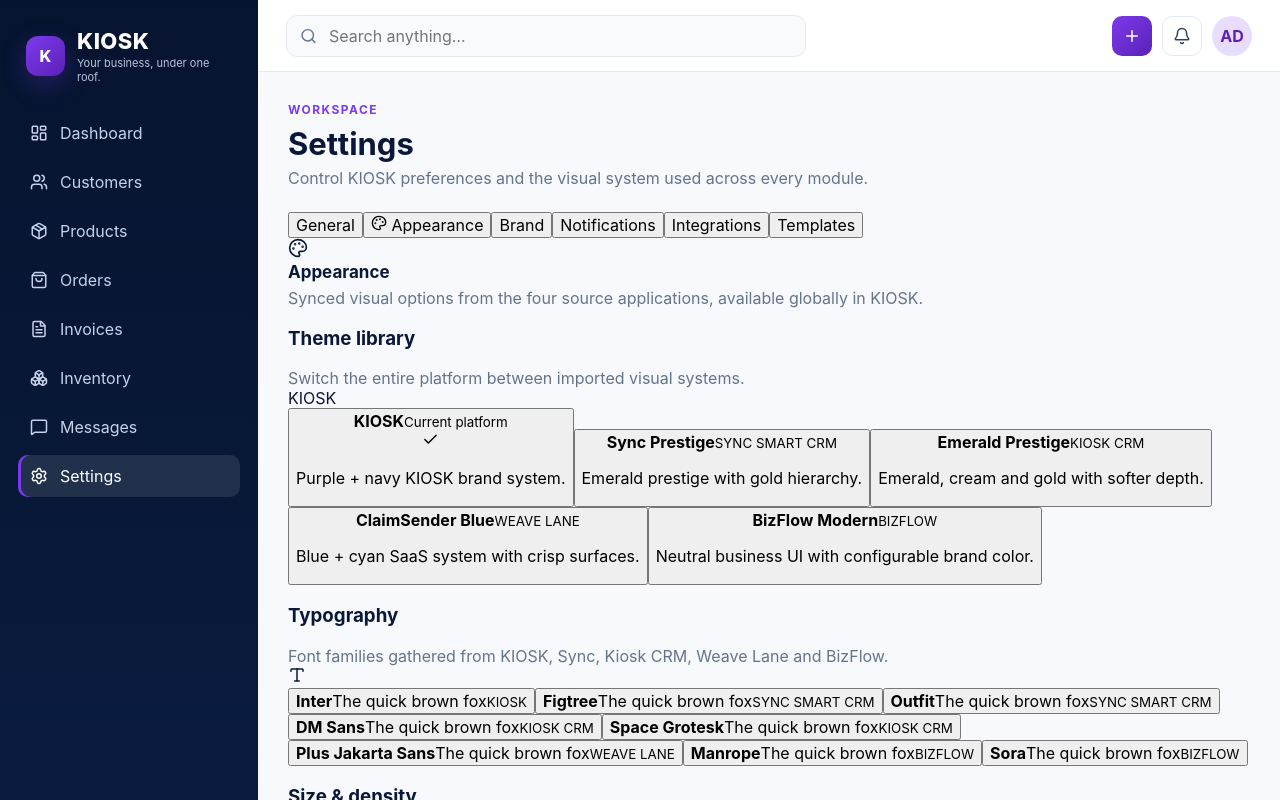
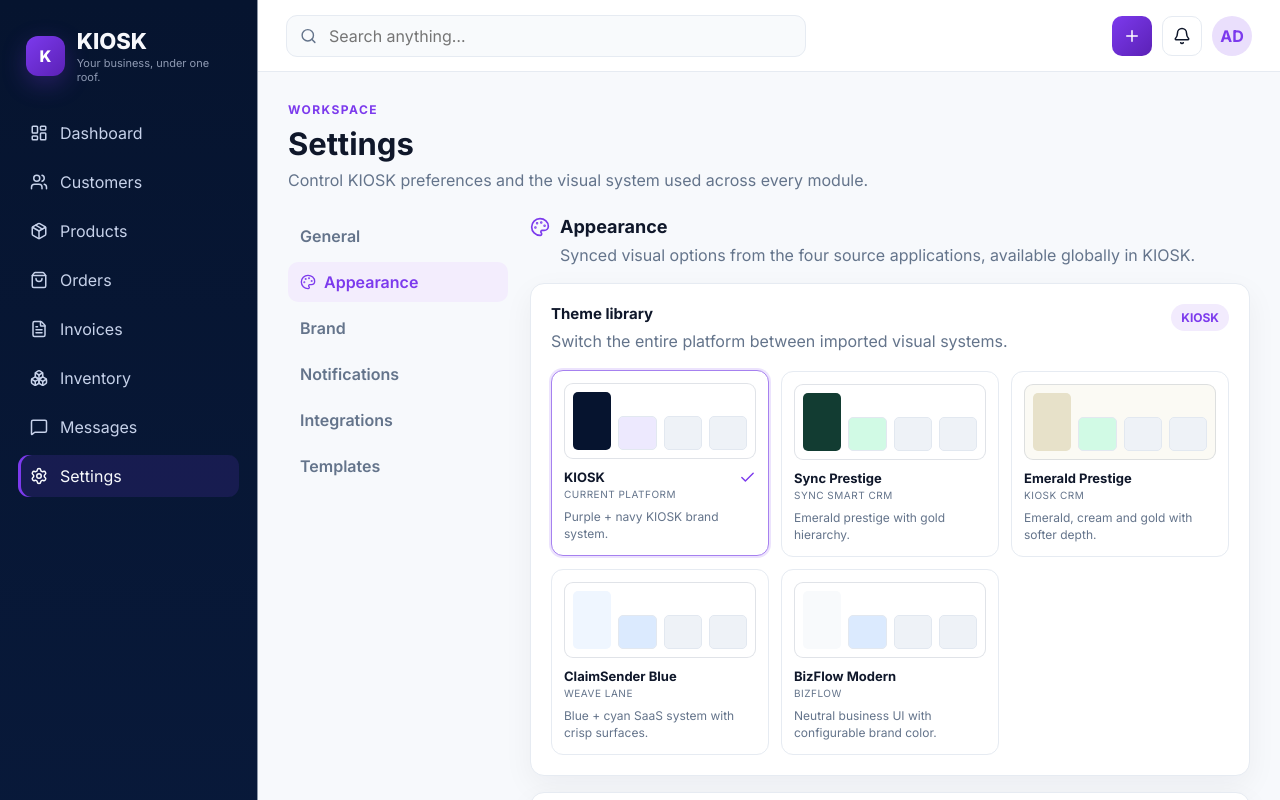
Before and after one commit to demoskidigitalagency-stack/kiosk-platform, a React (Vite) app: page / in a window 1280 px wide. Shown: the top 800 px of the page. Built offline with nearby package versions, Linux system fonts and the light colour scheme.

Commit message:
feat: add unified appearance themes typography density and templates

```diff
--- a/src/styles.css
+++ b/src/styles.css
@@ -1,83 +1,139 @@
+@import url('https://fonts.googleapis.com/css2?family=DM+Sans:wght@400;500;600;700&family=Figtree:wght@400;500;600;700&family=Inter:wght@400;500;600;700;800&family=Manrope:wght@400;500;600;700&family=Outfit:wght@400;500;600;700&family=Plus+Jakarta+Sans:wght@400;500;600;700&family=Sora:wght@400;500;600;700&family=Space+Grotesk:wght@400;500;600;700&display=swap');
+
 :root {
-  font-family: Inter, ui-sans-serif, system-ui, -apple-system, BlinkMacSystemFont, "Segoe UI", sans-serif;
-  color: #0b1739;
-  background: #f8fafc;
-  font-synthesis: none;
-  --purple: #7c3aed;
-  --purple-dark: #5b21b6;
-  --blue: #2563eb;
-  --blue-dark: #1e40af;
-  --navy: #06142f;
-  --navy-2: #0b1f46;
-  --green: #10b981;
-  --amber: #f59e0b;
-  --red: #ef4444;
-  --slate: #64748b;
+  --font-body: Inter, ui-sans-serif, system-ui, sans-serif;
+  --font-display: Inter, ui-sans-serif, system-ui, sans-serif;
+  --accent: var(--user-accent, #7c3aed);
+  --accent-2: #5b21b6;
+  --bg: #f7f9fc;
   --surface: #ffffff;
-  --surface-soft: #f1f5f9;
+  --surface-2: #f8fafc;
+  --text: #0f172a;
+  --muted: #64748b;
   --border: #e6ebf2;
+  --sidebar: #06142f;
+  --sidebar-2: #0b1f46;
+  --sidebar-text: #c7d2ea;
+  --success: #10b981;
+  --radius: 14px;
+  --pad: 20px;
+  --control: 42px;
+  --font-scale: 1;
+  --shadow: 0 10px 30px rgba(15,23,42,.05);
 }
 
 * { box-sizing: border-box; }
-body { margin: 0; min-width: 320px; background: #f7f9fc; }
-button, input { font: inherit; }
+html, body, #root { min-height: 100%; }
+body { margin: 0; min-width: 320px; background: var(--bg); color: var(--text); font-family: var(--font-body); font-size: calc(16px * var(--font-scale)); transition: background .18s ease,color .18s ease; }
+button,input { font: inherit; }
 button { cursor: pointer; }
+h1,h2,h3,.brand-name { font-family: var(--font-display); }
 
-.app-shell { min-height: 100vh; display: grid; grid-template-columns: 258px 1fr; }
-.sidebar { background: linear-gradient(180deg, var(--navy), var(--navy-2)); color: white; padding: 24px 18px; display: flex; flex-direction: column; }
-.brand { display: flex; gap: 12px; align-items: center; padding: 4px 8px 28px; }
-.brand-mark { width: 40px; height: 40px; border-radius: 12px; display: grid; place-items: center; background: linear-gradient(135deg, var(--purple), var(--purple-dark)); font-weight: 800; box-shadow: 0 8px 24px rgba(124, 58, 237, .28); }
-.brand-name { font-size: 22px; font-weight: 800; letter-spacing: .02em; }
-.brand-tagline { font-size: 11px; color: #b8c4df; margin-top: 2px; }
-nav { display: grid; gap: 7px; }
-.nav-item { border: 0; background: transparent; color: #c7d2ea; display: flex; align-items: center; gap: 12px; padding: 11px 12px; border-radius: 10px; text-align: left; }
-.nav-item:hover, .nav-item.active { color: white; background: rgba(255,255,255,.10); }
-.nav-item.active { box-shadow: inset 3px 0 0 var(--purple); }
-.sidebar-footer { margin-top: auto; color: #8ea0c6; font-size: 12px; padding: 16px 10px 2px; }
+.font-inter { --font-body: Inter, sans-serif; --font-display: Inter, sans-serif; }
+.font-figtree { --font-body: Figtree, sans-serif; --font-display: Outfit, sans-serif; }
+.font-outfit { --font-body: Outfit, sans-serif; --font-display: Outfit, sans-serif; }
+.font-dm-sans { --font-body: 'DM Sans', sans-serif; --font-display: 'Space Grotesk', sans-serif; }
+.font-space-grotesk { --font-body: 'Space Grotesk', sans-serif; --font-display: 'Space Grotesk', sans-serif; }
+.font-jakarta { --font-body: 'Plus Jakarta Sans', sans-serif; --font-display: 'Plus Jakarta Sans', sans-serif; }
+.font-manrope { --font-body: Manrope, sans-serif; --font-display: Sora, sans-serif; }
+.font-sora { --font-body: Sora, sans-serif; --font-display: Sora, sans-serif; }
 
-.main-area { min-width: 0; }
-.topbar { height: 72px; background: white; border-bottom: 1px solid var(--border); display: flex; align-items: center; justify-content: space-between; padding: 0 28px; position: sticky; top: 0; z-index: 10; }
-.search-wrap { width: min(520px, 50vw); height: 42px; background: #f8fafc; border: 1px solid var(--border); border-radius: 11px; display: flex; align-items: center; gap: 10px; padding: 0 13px; color: var(--slate); }
-.search-wrap input { border: 0; outline: 0; width: 100%; background: transparent; color: #0f172a; }
-.topbar-actions { display: flex; align-items: center; gap: 10px; }
-.icon-btn { width: 40px; height: 40px; display: grid; place-items: center; border: 1px solid var(--border); border-radius: 10px; background: white; color: #334155; }
-.icon-btn.primary { border: 0; color: white; background: linear-gradient(135deg, var(--purple), var(--purple-dark)); }
-.avatar { width: 40px; height: 40px; border-radius: 50%; background: #e9ddff; color: var(--purple-dark); display: grid; place-items: center; font-weight: 700; }
+.theme-kiosk { --accent-2:#5b21b6; --bg:#f7f9fc; --surface:#fff; --surface-2:#f8fafc; --text:#0f172a; --muted:#64748b; --border:#e6ebf2; --sidebar:#06142f; --sidebar-2:#0b1f46; --sidebar-text:#c7d2ea; }
+.theme-sync { --accent-2:#065f46; --bg:#f5f8f5; --surface:#fff; --surface-2:#f0f6f3; --text:#17352d; --muted:#64766f; --border:#dce8e2; --sidebar:#123c32; --sidebar-2:#0f3028; --sidebar-text:#d2e6df; }
+.theme-kioskcrm { --accent-2:#064e3b; --bg:#fbfaf4; --surface:#fff; --surface-2:#f6f3e8; --text:#173b31; --muted:#63766f; --border:#e7e3d6; --sidebar:#f8f5e9; --sidebar-2:#eee8d6; --sidebar-text:#264d43; }
+.theme-weave { --accent-2:#1d4ed8; --bg:#f8fbff; --surface:#fff; --surface-2:#f1f6ff; --text:#172033; --muted:#64748b; --border:#e2e8f0; --sidebar:#f7faff; --sidebar-2:#eef4ff; --sidebar-text:#334155; }
+.theme-bizflow { --accent-2:#1d4ed8; --bg:#f8fafc; --surface:#fff; --surface-2:#f3f6f9; --text:#1e293b; --muted:#64748b; --border:#e2e8f0; --sidebar:#fff; --sidebar-2:#f8fafc; --sidebar-text:#334155; }
 
-.content { padding: 30px; }
-.page-heading { display: flex; justify-content: space-between; align-items: end; gap: 20px; margin-bottom: 24px; }
-.eyebrow { color: var(--purple); text-transform: uppercase; letter-spacing: .12em; font-weight: 700; font-size: 12px; margin: 0 0 8px; }
-h1 { margin: 0; font-size: 31px; }
-h2 { margin: 0; font-size: 17px; }
-.muted { color: var(--slate); margin: 6px 0 0; }
-.primary-btn { border: 0; color: white; background: linear-gradient(135deg, var(--purple), var(--purple-dark)); border-radius: 10px; padding: 11px 15px; display: flex; gap: 8px; align-items: center; font-weight: 700; box-shadow: 0 8px 18px rgba(124, 58, 237, .18); }
-.metric-grid { display: grid; grid-template-columns: repeat(4, minmax(0, 1fr)); gap: 16px; }
-.card { background: var(--surface); border: 1px solid var(--border); border-radius: 16px; box-shadow: 0 10px 30px rgba(15, 23, 42, .05); padding: 20px; }
-.metric-label { font-size: 13px; color: var(--slate); }
-.metric-value { font-size: 27px; font-weight: 800; margin-top: 10px; }
-.metric-helper { color: var(--green); font-size: 12px; margin-top: 5px; }
-.content-grid { display: grid; grid-template-columns: minmax(0, 2fr) minmax(280px, .8fr); gap: 16px; margin-top: 16px; }
-.card-head { display: flex; justify-content: space-between; align-items: start; }
-.chart-placeholder { height: 290px; margin-top: 24px; border-radius: 14px; background: linear-gradient(180deg,#faf7ff,#f8fafc); display: flex; align-items: end; gap: 18px; padding: 24px; }
-.bar { flex: 1; min-width: 24px; border-radius: 9px 9px 3px 3px; background: linear-gradient(180deg, var(--purple), var(--blue)); opacity: .9; }
-.quick-actions { display: grid; gap: 10px; margin-top: 18px; }
-.quick-actions button { text-align: left; border: 1px solid var(--border); border-radius: 10px; padding: 12px 13px; background: #fff; color: #1e293b; }
-.quick-actions button:hover { border-color: #c8b3ff; background: #fbf9ff; }
+.mode-dark { --bg:#111827; --surface:#172033; --surface-2:#1f2937; --text:#f8fafc; --muted:#9ca3af; --border:#334155; --sidebar:#0b1220; --sidebar-2:#111827; --sidebar-text:#d1d5db; --shadow:0 12px 34px rgba(0,0,0,.28); }
+.scale-small { --font-scale:.9; }
+.scale-large { --font-scale:1.08; }
+.density-compact { --pad:14px; --control:36px; --radius:9px; }
+.density-spacious { --pad:26px; --control:48px; --radius:18px; }
+.pattern-soft { --shadow:0 10px 28px rgba(15,23,42,.08); }
+.pattern-grid .content { background-image:linear-gradient(var(--border) 1px,transparent 1px),linear-gradient(90deg,var(--border) 1px,transparent 1px); background-size:24px 24px; }
+.pattern-glass .card,.pattern-glass .settings-card,.pattern-glass .topbar { backdrop-filter:blur(14px); background:color-mix(in srgb,var(--surface) 86%,transparent); }
+.template-compact-sidebar .app-shell { grid-template-columns:88px 1fr; }
+.template-compact-sidebar .brand > div:last-child,.template-compact-sidebar .nav-item span,.template-compact-sidebar .sidebar-footer { display:none; }
+.template-compact-sidebar .brand,.template-compact-sidebar .nav-item { justify-content:center; }
+.template-topnav .app-shell { display:block; }
+.template-topnav .sidebar { min-height:auto; height:auto; flex-direction:row; align-items:center; gap:18px; padding:12px 20px; position:sticky; top:0; z-index:20; }
+.template-topnav .sidebar nav { display:flex; flex:1; overflow-x:auto; }
+.template-topnav .sidebar-footer,.template-topnav .brand-tagline { display:none; }
+.template-topnav .brand { padding:0; }
+.template-topnav .nav-item { white-space:nowrap; }
+.template-topnav .topbar { top:64px; }
 
-@media (max-width: 980px) {
-  .app-shell { grid-template-columns: 86px 1fr; }
-  .brand > div:last-child, .nav-item span, .sidebar-footer { display: none; }
-  .brand { justify-content: center; padding-inline: 0; }
-  .nav-item { justify-content: center; }
-  .metric-grid { grid-template-columns: repeat(2, minmax(0, 1fr)); }
-}
+.app-shell { min-height:100vh; display:grid; grid-template-columns:258px 1fr; }
+.sidebar { background:linear-gradient(180deg,var(--sidebar),var(--sidebar-2)); color:var(--sidebar-text); padding:24px 18px; display:flex; flex-direction:column; border-right:1px solid color-mix(in srgb,var(--border) 60%,transparent); }
+.brand { display:flex; gap:12px; align-items:center; padding:4px 8px 28px; }
+.brand-mark { width:40px;height:40px;border-radius:12px;display:grid;place-items:center;background:linear-gradient(135deg,var(--accent),var(--accent-2));color:white;font-weight:800;box-shadow:0 8px 24px color-mix(in srgb,var(--accent) 28%,transparent); }
+.brand-name { font-size:22px;font-weight:800;color:color-mix(in srgb,var(--sidebar-text) 15%,white); }
+.brand-tagline { font-size:11px;opacity:.7;margin-top:2px; }
+nav { display:grid;gap:7px; }
+.nav-item { border:0;background:transparent;color:inherit;display:flex;align-items:center;gap:12px;padding:11px 12px;border-radius:calc(var(--radius) - 3px);text-align:left; }
+.nav-item:hover,.nav-item.active { background:color-mix(in srgb,var(--accent) 14%,transparent); color:color-mix(in srgb,var(--sidebar-text) 10%,white); }
+.nav-item.active { box-shadow:inset 3px 0 0 var(--accent); }
+.sidebar-footer { margin-top:auto;font-size:12px;opacity:.55;padding:16px 10px 2px; }
+.main-area { min-width:0; }
+.topbar { height:72px;background:var(--surface);border-bottom:1px solid var(--border);display:flex;align-items:center;justify-content:space-between;padding:0 28px;position:sticky;top:0;z-index:10; }
+.search-wrap { width:min(520px,50vw);height:var(--control);background:var(--surface-2);border:1px solid var(--border);border-radius:calc(var(--radius) - 3px);display:flex;align-items:center;gap:10px;padding:0 13px;color:var(--muted); }
+.search-wrap input { border:0;outline:0;width:100%;background:transparent;color:var(--text); }
+.topbar-actions { display:flex;align-items:center;gap:10px; }
+.icon-btn { width:40px;height:40px;display:grid;place-items:center;border:1px solid var(--border);border-radius:10px;background:var(--surface);color:var(--text); }
+.icon-btn.primary,.primary-btn { border:0;color:white;background:linear-gradient(135deg,var(--accent),var(--accent-2)); }
+.avatar { width:40px;height:40px;border-radius:50%;background:color-mix(in srgb,var(--accent) 16%,var(--surface));color:var(--accent);display:grid;place-items:center;font-weight:700; }
+.content { padding:30px;min-height:calc(100vh - 72px); }
+.page-heading { display:flex;justify-content:space-between;align-items:end;gap:20px;margin-bottom:24px; }
+.eyebrow { color:var(--accent);text-transform:uppercase;letter-spacing:.12em;font-weight:700;font-size:12px;margin:0 0 8px; }
+h1 { margin:0;font-size:31px; }
+h2 { margin:0;font-size:18px; }
+h3 { margin:0;font-size:15px; }
+.muted { color:var(--muted);margin:6px 0 0;line-height:1.5; }
+.primary-btn { border-radius:calc(var(--radius) - 3px);padding:11px 15px;display:flex;gap:8px;align-items:center;font-weight:700;box-shadow:0 8px 18px color-mix(in srgb,var(--accent) 18%,transparent); }
+.card,.settings-card { background:var(--surface);border:1px solid var(--border);border-radius:var(--radius);box-shadow:var(--shadow);padding:var(--pad); }
+.metric-grid { display:grid;grid-template-columns:repeat(4,minmax(0,1fr));gap:16px; }
+.metric-label { font-size:13px;color:var(--muted); }
+.metric-value { font-size:27px;font-weight:800;margin-top:10px; }
+.metric-helper { color:var(--success);font-size:12px;margin-top:5px; }
+.content-grid { display:grid;grid-template-columns:minmax(0,2fr) minmax(280px,.8fr);gap:16px;margin-top:16px; }
+.chart-placeholder { height:290px;margin-top:24px;border-radius:calc(var(--radius) - 2px);background:var(--surface-2);display:flex;align-items:end;gap:18px;padding:24px; }
+.bar { flex:1;min-width:24px;border-radius:9px 9px 3px 3px;background:linear-gradient(180deg,var(--accent),var(--accent-2));opacity:.9; }
+.quick-actions { display:grid;gap:10px;margin-top:18px; }
+.quick-actions button { text-align:left;border:1px solid var(--border);border-radius:calc(var(--radius) - 3px);padding:12px 13px;background:var(--surface);color:var(--text); }
+.quick-actions button:hover { border-color:color-mix(in srgb,var(--accent) 35%,var(--border));background:color-mix(in srgb,var(--accent) 4%,var(--surface)); }
 
-@media (max-width: 720px) {
-  .app-shell { display: block; }
-  .sidebar { display: none; }
-  .topbar { padding: 0 16px; }
-  .content { padding: 20px 16px; }
-  .metric-grid, .content-grid { grid-template-columns: 1fr; }
-  .page-heading { align-items: flex-start; flex-direction: column; }
-  .search-wrap { width: 58vw; }
-}
+.settings-layout { display:grid;grid-template-columns:220px minmax(0,1fr);gap:22px;align-items:start; }
+.settings-menu { display:grid;gap:6px;position:sticky;top:94px; }
+.settings-menu button { display:flex;align-items:center;gap:8px;border:0;background:transparent;color:var(--muted);padding:10px 12px;border-radius:10px;text-align:left;font-weight:600; }
+.settings-menu button:hover,.settings-menu button.selected { color:var(--text);background:color-mix(in srgb,var(--accent) 9%,var(--surface)); }
+.settings-menu button.selected { color:var(--accent); }
+.appearance-stack { display:grid;gap:16px;max-width:1100px; }
+.section-title { display:flex;gap:10px;align-items:flex-start; }
+.section-title > svg { color:var(--accent);margin-top:1px; }
+.setting-head { display:flex;justify-content:space-between;gap:16px;align-items:flex-start;margin-bottom:18px; }
+.status-pill { background:color-mix(in srgb,var(--accent) 10%,var(--surface));color:var(--accent);font-size:12px;font-weight:700;border-radius:999px;padding:6px 10px; }
+.theme-grid { display:grid;grid-template-columns:repeat(3,minmax(0,1fr));gap:12px; }
+.theme-card,.option-tile { text-align:left;border:1px solid var(--border);background:var(--surface);color:var(--text);border-radius:12px;padding:12px;transition:.15s ease; }
+.theme-card:hover,.option-tile:hover,.theme-card.selected,.option-tile.selected { border-color:color-mix(in srgb,var(--accent) 60%,var(--border));transform:translateY(-1px); }
+.theme-card.selected,.option-tile.selected { box-shadow:0 0 0 2px color-mix(in srgb,var(--accent) 14%,transparent); }
+.theme-preview { height:76px;border-radius:9px;border:1px solid rgba(100,116,139,.2);display:flex;gap:7px;padding:8px;margin-bottom:10px;overflow:hidden;background:#fff; }
+.theme-preview > span { width:22%;border-radius:5px;background:#0f172a; }
+.theme-preview > div { flex:1;display:grid;gap:7px;grid-template-columns:repeat(3,1fr);align-content:end; }
+.theme-preview i { height:34px;border-radius:5px;background:#eef2f7;border:1px solid #e2e8f0; }
+.preview-kiosk > span { background:#06142f; }.preview-kiosk i:first-child{background:#ede9fe}.preview-sync > span{background:#123c32}.preview-sync i:first-child{background:#d1fae5}.preview-kioskcrm{background:#fbfaf4}.preview-kioskcrm > span{background:#e7e1c9}.preview-kioskcrm i:first-child{background:#d1fae5}.preview-weave > span{background:#eff6ff}.preview-weave i:first-child{background:#dbeafe}.preview-bizflow > span{background:#f8fafc}.preview-bizflow i:first-child{background:#dbeafe}
+.theme-meta { display:flex;justify-content:space-between;gap:8px;align-items:start; }
+.theme-meta strong { display:block;font-size:13px; }.theme-meta small { display:block;color:var(--muted);font-size:10px;margin-top:3px;text-transform:uppercase;letter-spacing:.05em; }.theme-meta svg { color:var(--accent); }
+.theme-card p { font-size:12px;color:var(--muted);line-height:1.45;margin:8px 0 0; }
+.font-grid { display:grid;grid-template-columns:repeat(4,minmax(0,1fr));gap:10px; }
+.option-tile strong { display:block;font-size:14px; }.option-tile span { display:block;font-size:12px;margin:7px 0;color:var(--text); }.option-tile small { color:var(--muted);font-size:10px; }
+.control-grid { display:grid;grid-template-columns:1fr 1fr;gap:18px; }.control-grid label { display:block;font-size:12px;font-weight:700;margin-bottom:8px;color:var(--muted);text-transform:uppercase;letter-spacing:.05em; }
+.segmented { display:inline-flex;gap:4px;padding:4px;border:1px solid var(--border);background:var(--surface-2);border-radius:10px; }.segmented.wrap { flex-wrap:wrap; }
+.segmented button { border:0;background:transparent;color:var(--muted);border-radius:7px;padding:8px 12px;display:flex;align-items:center;gap:6px;text-transform:capitalize; }
+.segmented button.selected { background:var(--surface);color:var(--text);box-shadow:0 1px 4px rgba(15,23,42,.08); }
+.mode-row { display:flex;justify-content:space-between;gap:18px;align-items:center;flex-wrap:wrap; }
+.color-row { display:flex;align-items:center;gap:8px;flex-wrap:wrap; }.color { width:31px;height:31px;border-radius:50%;border:2px solid var(--surface);box-shadow:0 0 0 1px var(--border); }.color.selected { box-shadow:0 0 0 2px var(--surface),0 0 0 4px var(--accent); }.color-row input[type=color]{width:34px;height:34px;border:0;padding:0;background:transparent;}
+.empty-settings { min-height:220px; }
+
+@media (max-width:1100px){ .theme-grid{grid-template-columns:repeat(2,minmax(0,1fr));}.font-grid{grid-template-columns:repeat(2,minmax(0,1fr));} }
+@media (max-width:980px){ .app-shell{grid-template-columns:86px 1fr}.brand > div:last-child,.nav-item span,.sidebar-footer{display:none}.brand,.nav-item{justify-content:center}.metric-grid{grid-template-columns:repeat(2,minmax(0,1fr))}.settings-layout{grid-template-columns:1fr}.settings-menu{display:flex;overflow-x:auto;position:static}.settings-menu button{white-space:nowrap} }
+@media (max-width:720px){ .app-shell{display:block}.sidebar{display:none}.topbar{padding:0 16px}.content{padding:20px 16px}.metric-grid,.content-grid,.theme-grid,.font-grid,.control-grid{grid-template-columns:1fr}.page-heading{align-items:flex-start;flex-direction:column}.search-wrap{width:58vw}.setting-head{flex-direction:column}.template-topnav .sidebar{display:flex;overflow-x:auto}.template-topnav .topbar{top:64px} }
```
